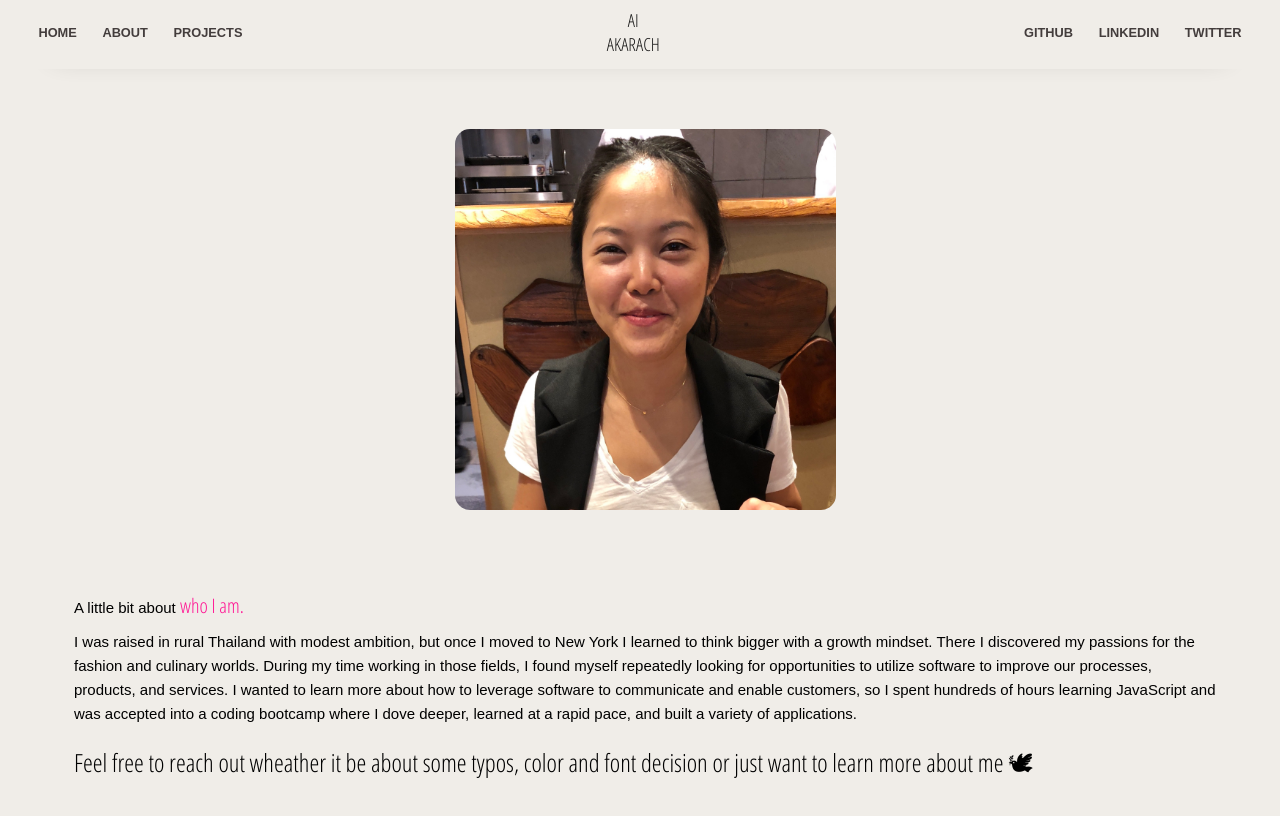
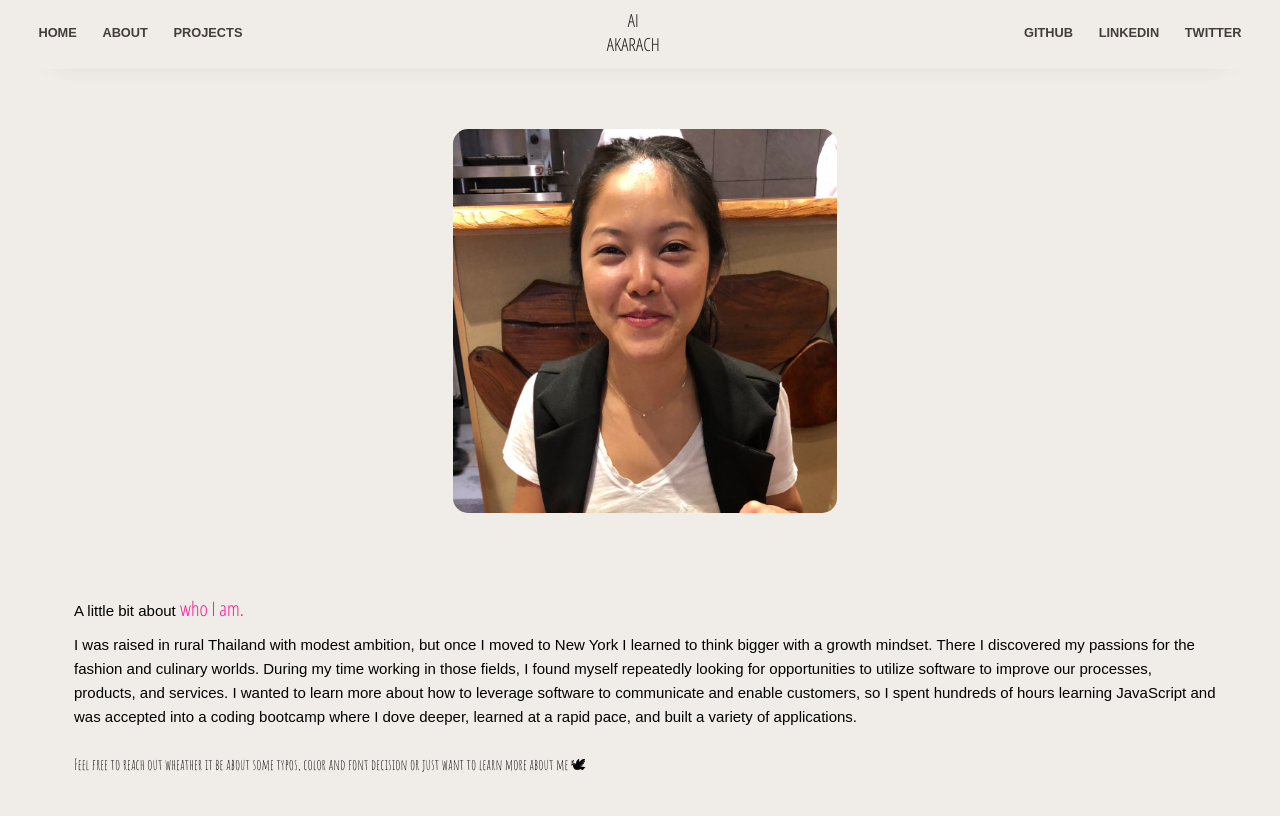
Before and after one commit to aka-ai/portfolio, a React (Create React App) app: page /about in a window 1280 px wide. Shown: the top 816 px of the page. Built offline with nearby package versions, Linux system fonts and the light colour scheme; a web font is replaced by a local one.

Commit message:
clearInterval in componentwillunmount to fix leak data

```diff
--- a/src/Components/About.js
+++ b/src/Components/About.js
@@ -20,7 +20,7 @@ class About extends Component {
             <span style={{ fontFamily: "Open Sans Condensed, sans- serif", fontSize: "20px", color: "deeppink" }}>who I am.</span></p>
           <p style={{ marginTop: "10px"}}>{Constants.aboutMe}</p>
           <br></br>
-          <p style={{ fontFamily: "Open Sans Condensed, sans- serif", fontSize: "25px"}}>Feel free to reach out wheather it be about some typos, color and font decision or just want to learn more about me 🕊</p>
+          <p className="about-last">Feel free to reach out wheather it be about some typos, color and font decision or just want to learn more about me 🕊</p>
         </div>
       </div>
     )
--- a/src/Components/Home.js
+++ b/src/Components/Home.js
@@ -6,13 +6,20 @@ import shuffle from 'lodash/shuffle'
 class Home extends Component {
   constructor() {
     super()
-    this.leisures = ["home cooking", "online shopping", "exploring different cultures", "deep conversation", "wild fermented cider", "baking bread"]
-    this.state = { data }
+    this.state = { data, intervalActive: null }
     this.shuffle = this.shuffle.bind(this)
   }
   shuffle = () => this.setState(state => ({ data: shuffle(state.data) }))
+  i() {
+    this.setState({
+      intervalActive: setInterval(this.shuffle, 2000)
+    })
+  }
   componentDidMount() {
-    setInterval(this.shuffle, 2000)
+    this.i()
+  }
+  componentWillUnmount() {
+    clearInterval(this.state.intervalActive)
   }
   render() {
     return (
--- a/src/Index.css
+++ b/src/Index.css
@@ -163,7 +163,7 @@ a:hover {
   margin-left: 10px;
 }
 .profile-pic {
-  width: 30%;
+  width: 30vw;
   border-radius: 15px;
   align-self: center;
 }
@@ -172,6 +172,9 @@ a:hover {
 }
 .peace-sign {
   width: 8%;
+}
+.about-last {
+  font-family: 'Amatic SC', cursive;
 }
 
 /* landscape screen */
```
